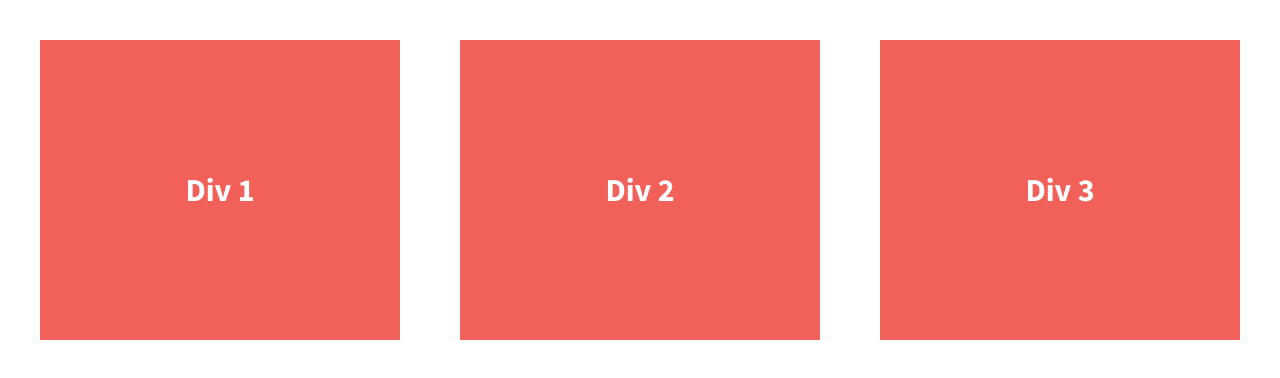
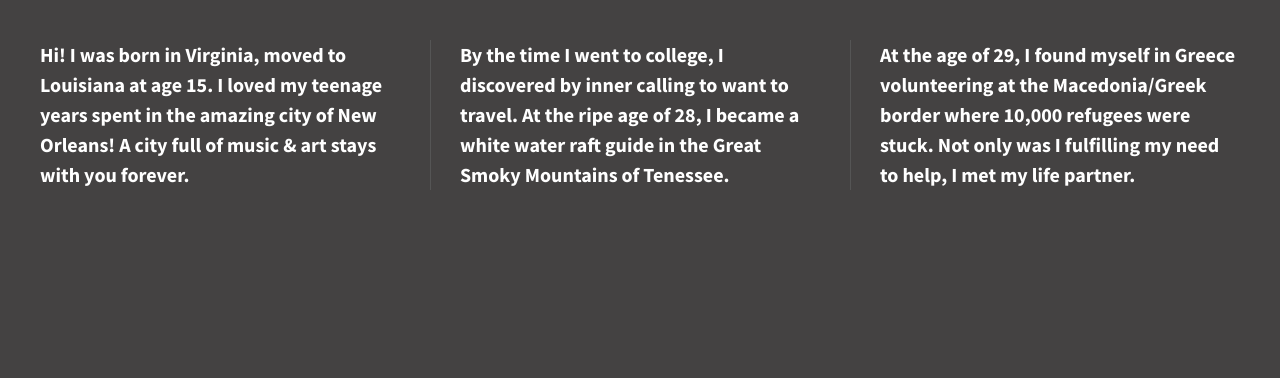
Before and after one commit to JenFallon/divs-flexbox-starter, a plain HTML site: page index.html in a window 1280 px wide. Drawn offline with nearby package versions, Linux system fonts and the light colour scheme.

Commit message:
Content change and styled columns

```diff
--- a/css/main.css
+++ b/css/main.css
@@ -97,8 +97,9 @@ textarea {
 
 
 html {
-  background-color: #fff;
+  background-color: rgb(68, 66, 66);
   height: 100%;
+  width: 100%;
 }
 
 body {
@@ -110,22 +111,29 @@ body {
 
 .wrapper {
   /*add display:flex and set justify-content to space-between*/
-  font-weight: 700;
+  font-weight: 600;
   display: flex;
+  flex-flow: row wrap;
   justify-content: space-between;
+  align-items: center;
 }
 
 .div-1, .div-2, .div-3 {
   /*give the divs a width of 30%, add display:flex, set justify-content and align-items to center*/
   color: #fff;
   line-height: 1.5em;
-  font-size: 1.6em;
-  background-color: #f16059;
-  height: 300px;
+  font-size: 1em;
+  height: auto;
   display: flex;
   width: 30%;
   justify-content: center;
   align-items: center;
+
+}
+
+.div-1, .div-2 {
+    border-right: 1px solid #555;
+    padding-right: 30px;
 }
 
 
--- a/index.html
+++ b/index.html
@@ -3,7 +3,7 @@
     <head>
         <meta charset="utf-8">
         <meta http-equiv="x-ua-compatible" content="ie=edge">
-        <title>Make me into a grid!</title>
+        <title>It Me!</title>
         <meta name="description" content="">
         <meta name="viewport" content="width=device-width, initial-scale=1">
 
@@ -23,13 +23,13 @@
 
         <section class="wrapper">
             <div class="div-1">
-                Div 1
+                Hi! I was born in Virginia, moved to Louisiana at age 15.  I loved my teenage years spent in the amazing city of New Orleans! A city full of music & art stays with you forever.
             </div>
             <div class="div-2">
-                Div 2
+                By the time I went to college, I discovered by inner calling to want to travel.  At the ripe age of 28, I became a white water raft guide in the Great Smoky Mountains of Tenessee.
             </div>
             <div class="div-3">
-                Div 3
+                At the age of 29, I found myself in Greece volunteering at the Macedonia/Greek border where 10,000 refugees were stuck. Not only was I fulfilling my need to help, I met my life partner.
             </div>
         </section>
 
```
